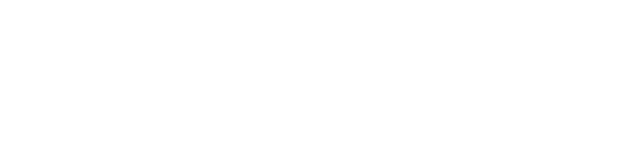
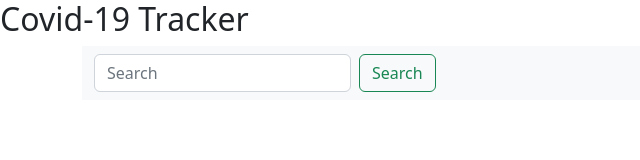
Before and after one commit to dipramitha/wdp-assignment-3, a plain HTML site: page index.html in a window 1280 px wide. Shown: the whole page, without its empty margins (0-640 px from the left). Drawn offline with nearby package versions, Linux system fonts and the light colour scheme.

Commit message:
Membuat section 1 bagian title

```diff
--- a/index.html
+++ b/index.html
@@ -11,9 +11,29 @@
       rel="stylesheet"
       href="https://cdn.jsdelivr.net/npm/bootstrap@5.2.3/dist/css/bootstrap.min.css"
     />
+
+    <link rel="stylesheet" href="style.css" />
   </head>
   <body>
-    <div class="container"></div>
+    <!-- Section 1: Title -->
+    <h2 class="title">Covid-19 Tracker</h2>
+    <div class="container">
+      <nav class="navbar bg-light">
+        <div class="container-fluid">
+          <form class="d-flex" role="search">
+            <input
+              class="form-control me-2"
+              type="search"
+              placeholder="Search"
+              aria-label="Search"
+            />
+            <button class="btn btn-outline-success" type="submit">
+              Search
+            </button>
+          </form>
+        </div>
+      </nav>
+    </div>
     <!-- JavaScript Bootstrap -->
     <script src="https://cdn.jsdelivr.net/npm/bootstrap@5.2.3/dist/js/bootstrap.bundle.min.js"></script>
   </body>
```
